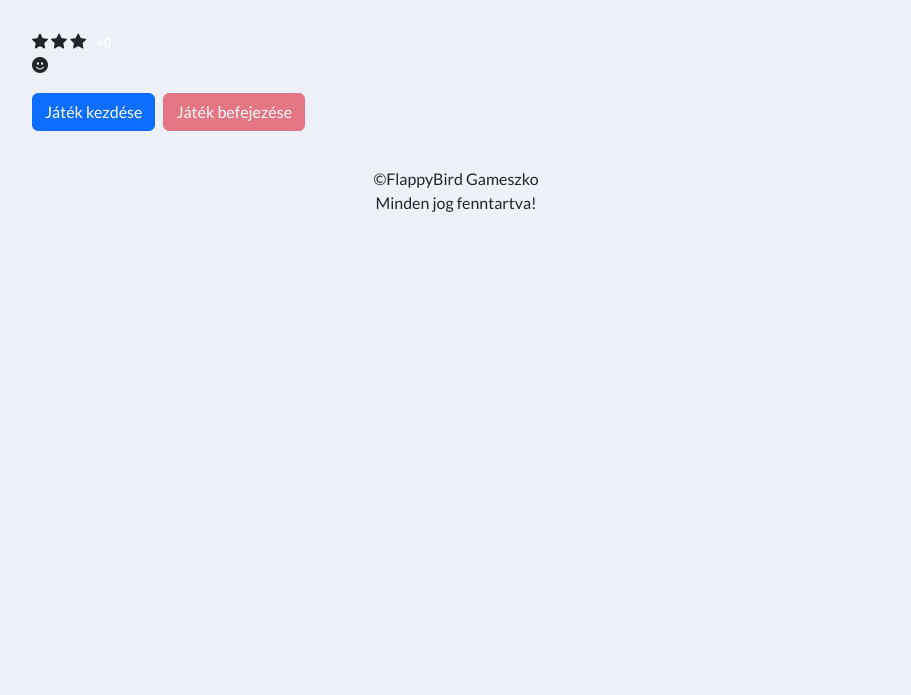
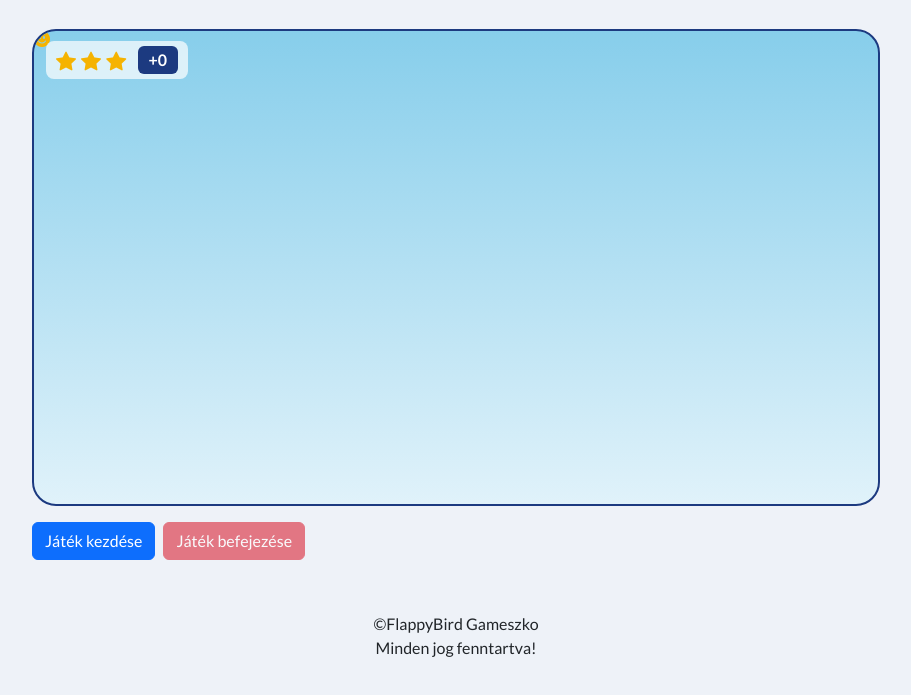
Before and after one commit to Lenard1214/Flappy-Bird, a plain HTML site: page index.html in a window 1280 px wide. Shown: the part 75-770 px from the top of the page, without its empty margins (184-1095 px from the left). Drawn offline with nearby package versions, Linux system fonts and the light colour scheme; files that its build step writes are made by us from their sources.

Commit message:
Update style.css

```diff
--- a/css/style.css
+++ b/css/style.css
@@ -10,3 +10,83 @@ body {
 main {
     padding-bottom: 36px;
 }
+
+.navbar {
+    background: linear-gradient(90deg,
+            rgb(36, 65, 133) 0%,
+            rgb(88, 42, 158) 100%);
+}
+
+.gomb,
+.gomb:hover {
+    color: #fff;
+}
+
+.gomb {
+    background-color: rgb(70, 112, 175);
+    border: none;
+}
+
+.gomb:hover {
+    background-color: rgb(49, 78, 122);
+}
+
+.jatekter {
+    position: relative;
+    width: 100%;
+    aspect-ratio: 16 / 9;
+    overflow: hidden;
+    cursor: pointer;
+    user-select: none;
+    border: 2px solid rgb(28, 58, 128);
+    border-radius: 24px;
+    background: linear-gradient(rgb(135, 206, 235), rgb(224, 242, 250));
+}
+
+.hud {
+    position: absolute;
+    top: 10px;
+    left: 12px;
+    z-index: 2;
+    display: flex;
+    align-items: center;
+    gap: 10px;
+    padding: 4px 10px;
+    border-radius: 8px;
+    background-color: rgba(255, 255, 255, 0.7);
+}
+
+.elet i {
+    margin-right: 2px;
+    font-size: 20px;
+    color: #f5b301;
+}
+
+.pont {
+    font-size: 16px;
+    background-color: rgb(28, 58, 128);
+}
+
+.akadalyok {
+    position: absolute;
+    top: 0;
+    left: 0;
+    width: 100%;
+    height: 100%;
+}
+
+.akadaly {
+    position: absolute;
+    background-color: rgb(60, 60, 70);
+}
+
+.madar {
+    position: absolute;
+    line-height: 1;
+    color: #f5b301;
+}
+
+footer {
+    padding: 16px 10px;
+    text-align: center;
+}
```
